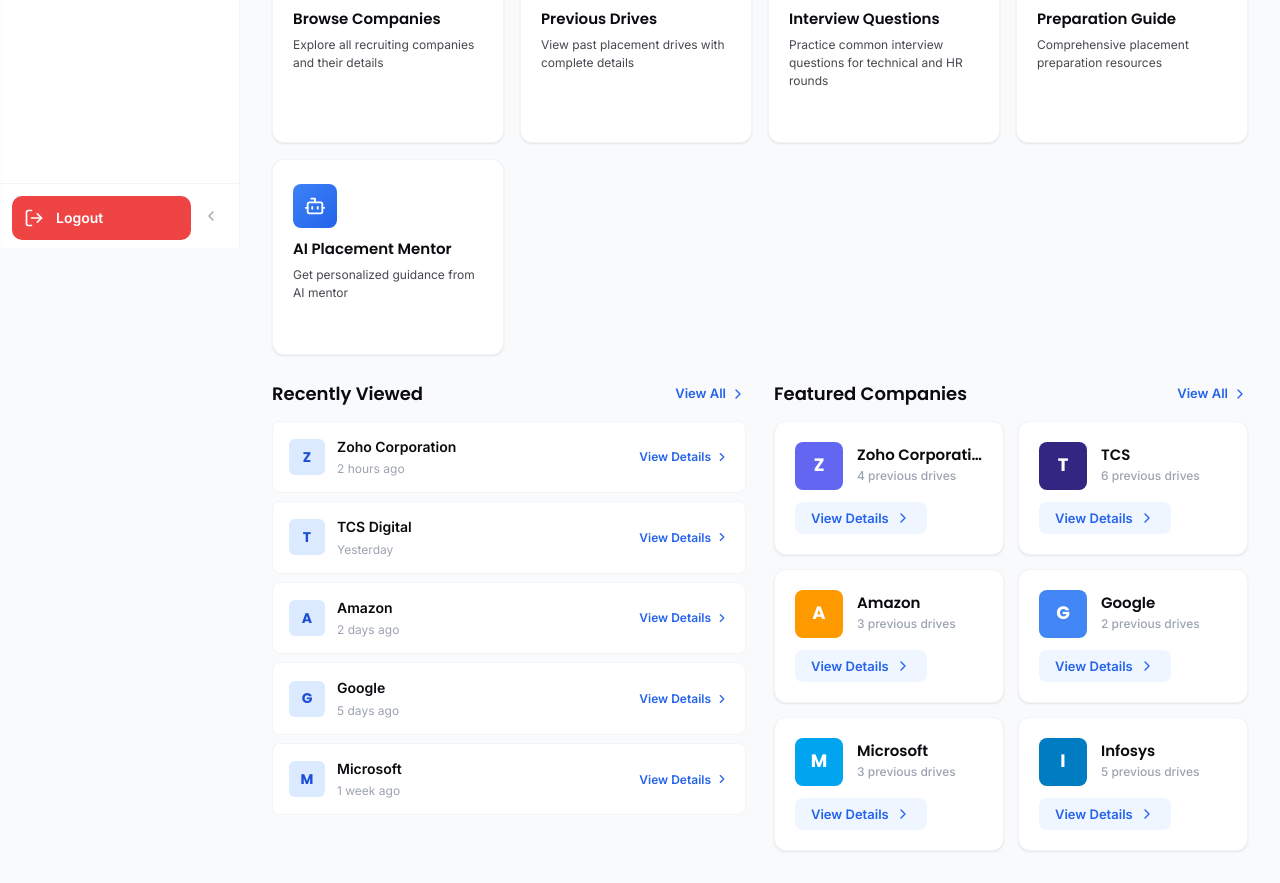
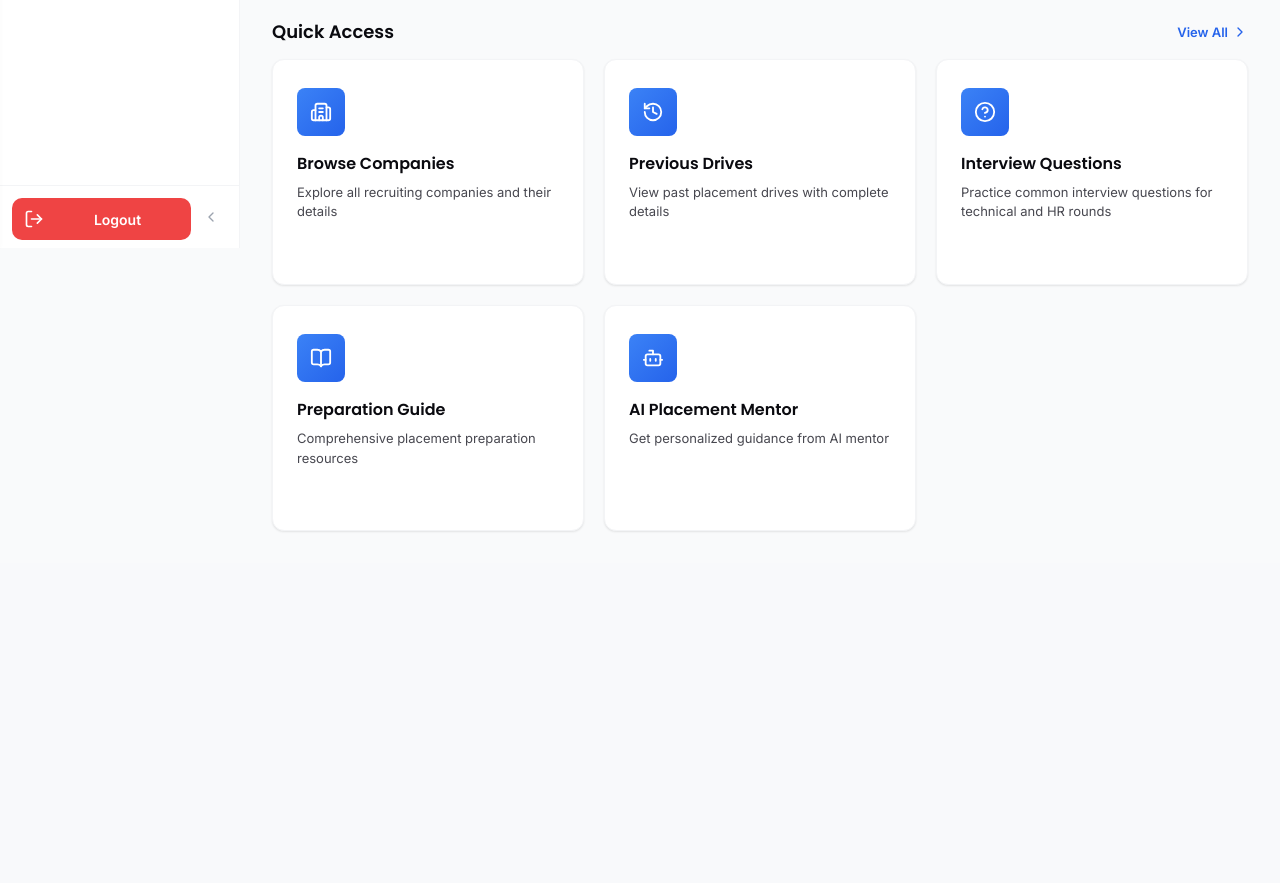
Before and after one commit to GowrinathSivakumar/CampusIQ, a React (Vite) app in the folder frontend/: page /student/dashboard in a window 1280 px wide. Shown: the part 552-1435 px from the top of the page. After the commit the page ends 1115 px from the top, so only its background shows below. Built offline with nearby package versions, Linux system fonts and the light colour scheme.

Commit message:
simplify student dashboard and temporarily disable authentication

```diff
--- a/frontend/src/App.tsx
+++ b/frontend/src/App.tsx
@@ -1,4 +1,5 @@
 import { BrowserRouter, Routes, Route } from 'react-router-dom'
+import { AuthProvider } from './context/AuthContext'
 import Home from './pages/Home'
 import Login from './pages/Login'
 import AdminRoutes from './routes/AdminRoutes'
@@ -8,6 +9,7 @@
 export default function App() {
   return (
     <BrowserRouter>
+      <AuthProvider>
         <Routes>
           <Route path="/" element={<Home />} />
           <Route path="/login" element={<Login />} />
@@ -15,6 +17,7 @@
           <Route path="/student/*" element={<StudentRoutes />} />
           <Route path="*" element={<NotFound />} />
         </Routes>
+      </AuthProvider>
     </BrowserRouter>
   )
 }
--- a/frontend/src/components/AdminSidebar.tsx
+++ b/frontend/src/components/AdminSidebar.tsx
@@ -1,4 +1,4 @@
-import { NavLink, useLocation } from 'react-router-dom'
+import { NavLink, useLocation, useNavigate } from 'react-router-dom'
 import {
   LayoutDashboard,
   Building2,
@@ -12,6 +12,7 @@
   ChevronRight,
   GraduationCap,
 } from 'lucide-react'
+import { useAuth } from '../context/AuthContext'
 import './AdminSidebar.css'
 
 interface AdminSidebarProps {
@@ -33,6 +34,13 @@
 
 export default function AdminSidebar({ collapsed, onToggle, mobileOpen, onMobileClose }: AdminSidebarProps) {
   const location = useLocation()
+  const navigate = useNavigate()
+  const { logout } = useAuth()
+
+  const handleLogout = () => {
+    logout()
+    navigate('/login')
+  }
 
   const sidebarContent = (
     <div className="sidebar-inner">
@@ -76,14 +84,13 @@
           )
         })}
 
-        <NavLink
-          to="/"
-          onClick={onMobileClose}
+        <button
+          onClick={() => { handleLogout(); onMobileClose() }}
           className={`sidebar-logout ${collapsed ? 'justify-center' : ''}`}
         >
           <LogOut className="sidebar-link-icon" />
           {!collapsed && <span className="sidebar-link-label">Logout</span>}
-        </NavLink>
+        </button>
       </nav>
 
       <button
--- /dev/null
+++ b/frontend/src/components/ProtectedRoute.tsx
@@ -0,0 +1,12 @@
+import { Navigate, Outlet } from 'react-router-dom'
+import { useAuth } from '../context/AuthContext'
+
+export default function ProtectedRoute() {
+  const { isAuthenticated } = useAuth()
+
+  if (!isAuthenticated) {
+    return <Navigate to="/login" replace />
+  }
+
+  return <Outlet />
+}
--- a/frontend/src/components/QuickAccessCard.css
+++ b/frontend/src/components/QuickAccessCard.css
@@ -7,10 +7,10 @@
   border-radius: var(--radius-lg);
   border: 1px solid var(--color-gray-100);
   box-shadow: var(--shadow-sm);
-  padding: 24px 20px;
+  padding: 28px 24px;
   text-align: left;
   width: 100%;
-  min-height: 180px;
+  min-height: 190px;
   cursor: pointer;
   transition: box-shadow 0.25s, transform 0.25s;
   overflow: hidden;
@@ -43,18 +43,18 @@
   z-index: 10;
   display: flex;
   flex-direction: column;
-  gap: 8px;
+  gap: 10px;
   flex: 1;
 }
 
 .quick-access-card-icon {
-  width: 44px;
-  height: 44px;
+  width: 48px;
+  height: 48px;
   border-radius: var(--radius-md);
   display: flex;
   align-items: center;
   justify-content: center;
-  margin-bottom: 4px;
+  margin-bottom: 8px;
   transition: transform 0.25s;
   background: linear-gradient(135deg, var(--student-500), var(--student-600));
   color: var(--color-white);
@@ -66,7 +66,7 @@
 
 .quick-access-card-title {
   font-family: var(--font-heading);
-  font-size: 15px;
+  font-size: 16px;
   font-weight: 600;
   color: var(--color-dark);
   transition: color 0.15s;
@@ -77,7 +77,7 @@
 }
 
 .quick-access-card-desc {
-  font-size: 12px;
+  font-size: 13px;
   color: var(--color-dark-secondary);
   line-height: 1.5;
   opacity: 0.8;
@@ -87,11 +87,11 @@
   display: flex;
   align-items: center;
   gap: 4px;
-  font-size: 12px;
+  font-size: 13px;
   font-weight: 600;
   color: var(--student-500);
-  margin-top: 4px;
-  transition: gap 0.2s;
+  margin-top: auto;
+  padding-top: 8px;
   opacity: 0;
   transform: translateX(-8px);
   transition: opacity 0.2s, transform 0.2s, gap 0.2s;
--- a/frontend/src/components/StudentCard.css
+++ b/frontend/src/components/StudentCard.css
@@ -14,7 +14,7 @@
 }
 
 .student-stat-card-body {
-  padding: 20px;
+  padding: 24px;
   display: flex;
   align-items: flex-start;
   justify-content: space-between;
--- a/frontend/src/components/StudentSidebar.tsx
+++ b/frontend/src/components/StudentSidebar.tsx
@@ -1,4 +1,4 @@
-import { NavLink, useLocation } from 'react-router-dom'
+import { NavLink, useLocation, useNavigate } from 'react-router-dom'
 import {
   LayoutDashboard,
   Building2,
@@ -14,6 +14,7 @@
   ChevronRight,
   GraduationCap,
 } from 'lucide-react'
+import { useAuth } from '../context/AuthContext'
 import './StudentSidebar.css'
 
 interface StudentSidebarProps {
@@ -37,6 +38,13 @@
 
 export default function StudentSidebar({ collapsed, onToggle, mobileOpen, onMobileClose }: StudentSidebarProps) {
   const location = useLocation()
+  const navigate = useNavigate()
+  const { logout } = useAuth()
+
+  const handleLogout = () => {
+    logout()
+    navigate('/login')
+  }
 
   const sidebarContent = (
     <div className="student-sidebar-inner">
@@ -82,14 +90,13 @@
       </nav>
 
       <div className="student-sidebar-footer">
-        <NavLink
-          to="/"
-          onClick={onMobileClose}
+        <button
+          onClick={() => { handleLogout(); onMobileClose() }}
           className={`student-sidebar-logout logout-btn ${collapsed ? 'justify-center' : ''}`}
         >
           <LogOut size={20} />
           {!collapsed && <span className="student-sidebar-link-label">Logout</span>}
-        </NavLink>
+        </button>
 
         <button
           onClick={onToggle}
--- /dev/null
+++ b/frontend/src/context/AuthContext.tsx
@@ -0,0 +1,50 @@
+import { createContext, useContext, useState, type ReactNode } from 'react'
+
+interface User {
+  email: string
+  role: 'student' | 'admin'
+}
+
+interface AuthContextType {
+  user: User | null
+  isAuthenticated: boolean
+  login: (email: string, role: 'student' | 'admin') => void
+  logout: () => void
+}
+
+const AuthContext = createContext<AuthContextType | null>(null)
+
+const BYPASS_AUTH = true
+
+export function AuthProvider({ children }: { children: ReactNode }) {
+  const [user, setUser] = useState<User | null>(null)
+
+  const login = (email: string, role: 'student' | 'admin') => {
+    setUser({ email, role })
+  }
+
+  const logout = () => {
+    setUser(null)
+  }
+
+  return (
+    <AuthContext.Provider
+      value={{
+        user,
+        isAuthenticated: BYPASS_AUTH || user !== null,
+        login,
+        logout,
+      }}
+    >
+      {children}
+    </AuthContext.Provider>
+  )
+}
+
+export function useAuth() {
+  const context = useContext(AuthContext)
+  if (!context) {
+    throw new Error('useAuth must be used within an AuthProvider')
+  }
+  return context
+}
--- a/frontend/src/pages/Login.tsx
+++ b/frontend/src/pages/Login.tsx
@@ -1,10 +1,12 @@
 import { useState } from 'react'
 import { useNavigate } from 'react-router-dom'
 import { LogIn, Mail, Lock, Eye, EyeOff, GraduationCap, Shield } from 'lucide-react'
+import { useAuth } from '../context/AuthContext'
 import './Login.css'
 
 export default function Login() {
   const navigate = useNavigate()
+  const { login } = useAuth()
   const [email, setEmail] = useState('')
   const [password, setPassword] = useState('')
   const [showPassword, setShowPassword] = useState(false)
@@ -18,6 +20,8 @@
       setError('Please enter both email and password.')
       return
     }
+
+    login(email, role)
 
     if (role === 'student') {
       navigate('/student/dashboard')
--- a/frontend/src/pages/student/Dashboard.css
+++ b/frontend/src/pages/student/Dashboard.css
@@ -1,7 +1,7 @@
 .student-dashboard {
   display: flex;
   flex-direction: column;
-  gap: 28px;
+  gap: 32px;
 }
 
 .student-dashboard-welcome {
@@ -93,8 +93,8 @@
 
 .student-dashboard-stats {
   display: grid;
-  grid-template-columns: repeat(auto-fill, minmax(220px, 1fr));
-  gap: 16px;
+  grid-template-columns: repeat(auto-fill, minmax(240px, 1fr));
+  gap: 20px;
 }
 
 .student-dashboard-section {
@@ -133,100 +133,25 @@
 
 .student-dashboard-quick-access {
   display: grid;
-  grid-template-columns: repeat(auto-fit, minmax(220px, 1fr));
-  gap: 16px;
+  grid-template-columns: repeat(auto-fill, minmax(240px, 1fr));
+  gap: 20px;
   align-items: stretch;
 }
 
-.student-dashboard-grid {
-  display: grid;
-  grid-template-columns: 1fr;
-  gap: 28px;
-}
-
-@media (min-width: 1024px) {
-  .student-dashboard-grid {
-    grid-template-columns: 1fr 1fr;
+@media (max-width: 539px) {
+  .student-dashboard-quick-access {
+    grid-template-columns: 1fr;
   }
 }
 
-.student-dashboard-recent {
-  display: flex;
-  flex-direction: column;
-  gap: 8px;
+@media (min-width: 540px) and (max-width: 899px) {
+  .student-dashboard-quick-access {
+    grid-template-columns: repeat(2, 1fr);
+  }
 }
 
-.student-dashboard-recent-card {
-  display: flex;
-  align-items: center;
-  justify-content: space-between;
-  padding: 14px 16px;
-  background: var(--color-white);
-  border-radius: var(--radius-md);
-  border: 1px solid var(--color-gray-100);
-  text-decoration: none;
-  transition: box-shadow 0.2s, transform 0.2s, border-color 0.2s;
+@media (min-width: 900px) and (max-width: 1199px) {
+  .student-dashboard-quick-access {
+    grid-template-columns: repeat(3, 1fr);
+  }
 }
-
-.student-dashboard-recent-card:hover {
-  box-shadow: var(--shadow-sm);
-  transform: translateX(4px);
-  border-color: var(--student-200);
-}
-
-.student-dashboard-recent-card-header {
-  display: flex;
-  align-items: center;
-  gap: 12px;
-}
-
-.student-dashboard-recent-avatar {
-  width: 36px;
-  height: 36px;
-  border-radius: var(--radius-sm);
-  background: var(--student-100);
-  color: var(--student-700);
-  display: flex;
-  align-items: center;
-  justify-content: center;
-  font-family: var(--font-heading);
-  font-size: 14px;
-  font-weight: 700;
-}
-
-.student-dashboard-recent-info {
-  display: flex;
-  flex-direction: column;
-  gap: 1px;
-}
-
-.student-dashboard-recent-name {
-  font-size: 14px;
-  font-weight: 600;
-  color: var(--color-dark);
-}
-
-.student-dashboard-recent-time {
-  font-size: 12px;
-  color: var(--color-gray-400);
-}
-
-.student-dashboard-recent-cta {
-  display: inline-flex;
-  align-items: center;
-  gap: 4px;
-  font-size: 12px;
-  font-weight: 600;
-  color: var(--student-600);
-  transition: gap 0.2s;
-}
-
-.student-dashboard-recent-card:hover .student-dashboard-recent-cta {
-  gap: 8px;
-}
-
-.student-dashboard-featured {
-  display: grid;
-  grid-template-columns: repeat(auto-fill, minmax(180px, 1fr));
-  gap: 14px;
-}
--- a/frontend/src/pages/student/Dashboard.tsx
+++ b/frontend/src/pages/student/Dashboard.tsx
@@ -11,14 +11,8 @@
 } from 'lucide-react'
 import StudentCard from '../../components/StudentCard'
 import QuickAccessCard from '../../components/QuickAccessCard'
-import CompanyCard from '../../components/CompanyCard'
+
 import './Dashboard.css'
-
-interface RecentCompany {
-  id: number
-  name: string
-  lastViewed: string
-}
 
 const stats = [
   {
@@ -84,23 +78,6 @@
   },
 ]
 
-const recentCompanies: RecentCompany[] = [
-  { id: 1, name: 'Zoho Corporation', lastViewed: '2 hours ago' },
-  { id: 2, name: 'TCS Digital', lastViewed: 'Yesterday' },
-  { id: 3, name: 'Amazon', lastViewed: '2 days ago' },
-  { id: 4, name: 'Google', lastViewed: '5 days ago' },
-  { id: 5, name: 'Microsoft', lastViewed: '1 week ago' },
-]
-
-const featuredCompanies = [
-  { id: 1, name: 'Zoho Corporation', drives: 4 },
-  { id: 2, name: 'TCS', drives: 6 },
-  { id: 3, name: 'Amazon', drives: 3 },
-  { id: 4, name: 'Google', drives: 2 },
-  { id: 5, name: 'Microsoft', drives: 3 },
-  { id: 6, name: 'Infosys', drives: 5 },
-]
-
 export default function Dashboard() {
   return (
     <div className="student-dashboard">
@@ -154,60 +131,6 @@
         </div>
       </div>
 
-      <div className="student-dashboard-grid">
-        <div className="student-dashboard-section">
-          <div className="student-dashboard-section-header">
-            <h2 className="student-dashboard-section-title">Recently Viewed</h2>
-            <Link to="/student/companies" className="student-dashboard-view-all">
-              View All
-              <ChevronRight size={16} />
-            </Link>
-          </div>
-          <div className="student-dashboard-recent">
-            {recentCompanies.map((company) => (
-              <Link
-                key={company.id}
-                to={`/student/company/${company.id}`}
-                className="student-dashboard-recent-card"
-              >
-                <div className="student-dashboard-recent-card-header">
-                  <div className="student-dashboard-recent-avatar">
-                    {company.name.charAt(0)}
-                  </div>
-                  <div className="student-dashboard-recent-info">
-                    <span className="student-dashboard-recent-name">{company.name}</span>
-                    <span className="student-dashboard-recent-time">{company.lastViewed}</span>
-                  </div>
-                </div>
-                <span className="student-dashboard-recent-cta">
-                  View Details
-                  <ChevronRight size={14} />
-                </span>
-              </Link>
-            ))}
-          </div>
-        </div>
-
-        <div className="student-dashboard-section">
-          <div className="student-dashboard-section-header">
-            <h2 className="student-dashboard-section-title">Featured Companies</h2>
-            <Link to="/student/companies" className="student-dashboard-view-all">
-              View All
-              <ChevronRight size={16} />
-            </Link>
-          </div>
-          <div className="student-dashboard-featured">
-            {featuredCompanies.map((company) => (
-              <CompanyCard
-                key={company.id}
-                id={company.id}
-                name={company.name}
-                drives={company.drives}
-              />
-            ))}
-          </div>
-        </div>
-      </div>
     </div>
   )
 }
--- a/frontend/src/routes/AdminRoutes.tsx
+++ b/frontend/src/routes/AdminRoutes.tsx
@@ -1,4 +1,5 @@
 import { Routes, Route, Navigate } from 'react-router-dom'
+import ProtectedRoute from '../components/ProtectedRoute'
 import AdminLayout from '../layouts/AdminLayout'
 import Dashboard from '../pages/admin/Dashboard'
 import Companies from '../pages/admin/Companies'
@@ -13,6 +14,7 @@
 export default function AdminRoutes() {
   return (
     <Routes>
+      <Route element={<ProtectedRoute />}>
         <Route element={<AdminLayout />}>
           <Route index element={<Navigate to="/admin/dashboard" replace />} />
           <Route path="dashboard" element={<Dashboard />} />
@@ -25,6 +27,7 @@
           <Route path="profile" element={<Profile />} />
           <Route path="*" element={<NotFound />} />
         </Route>
+      </Route>
     </Routes>
   )
 }
--- a/frontend/src/routes/StudentRoutes.tsx
+++ b/frontend/src/routes/StudentRoutes.tsx
@@ -1,4 +1,5 @@
 import { Routes, Route, Navigate } from 'react-router-dom'
+import ProtectedRoute from '../components/ProtectedRoute'
 import StudentLayout from '../layouts/StudentLayout'
 import Dashboard from '../pages/student/Dashboard'
 import Companies from '../pages/student/Companies'
@@ -15,6 +16,7 @@
 export default function StudentRoutes() {
   return (
     <Routes>
+      <Route element={<ProtectedRoute />}>
         <Route element={<StudentLayout />}>
           <Route index element={<Navigate to="/student/dashboard" replace />} />
           <Route path="dashboard" element={<Dashboard />} />
@@ -29,6 +31,7 @@
           <Route path="settings" element={<Settings />} />
           <Route path="*" element={<NotFound />} />
         </Route>
+      </Route>
     </Routes>
   )
 }
```
Lines whose indentation alone changed are shown as unchanged.
